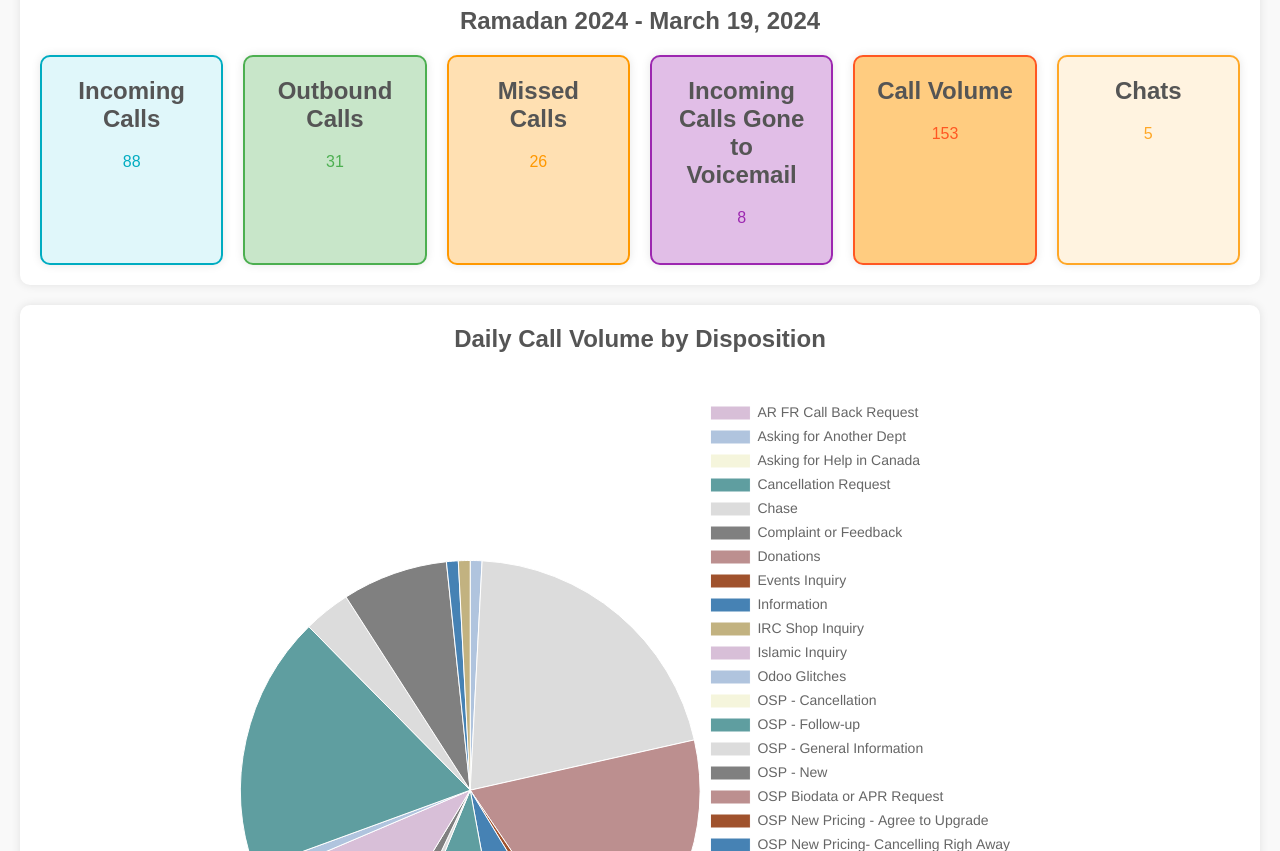
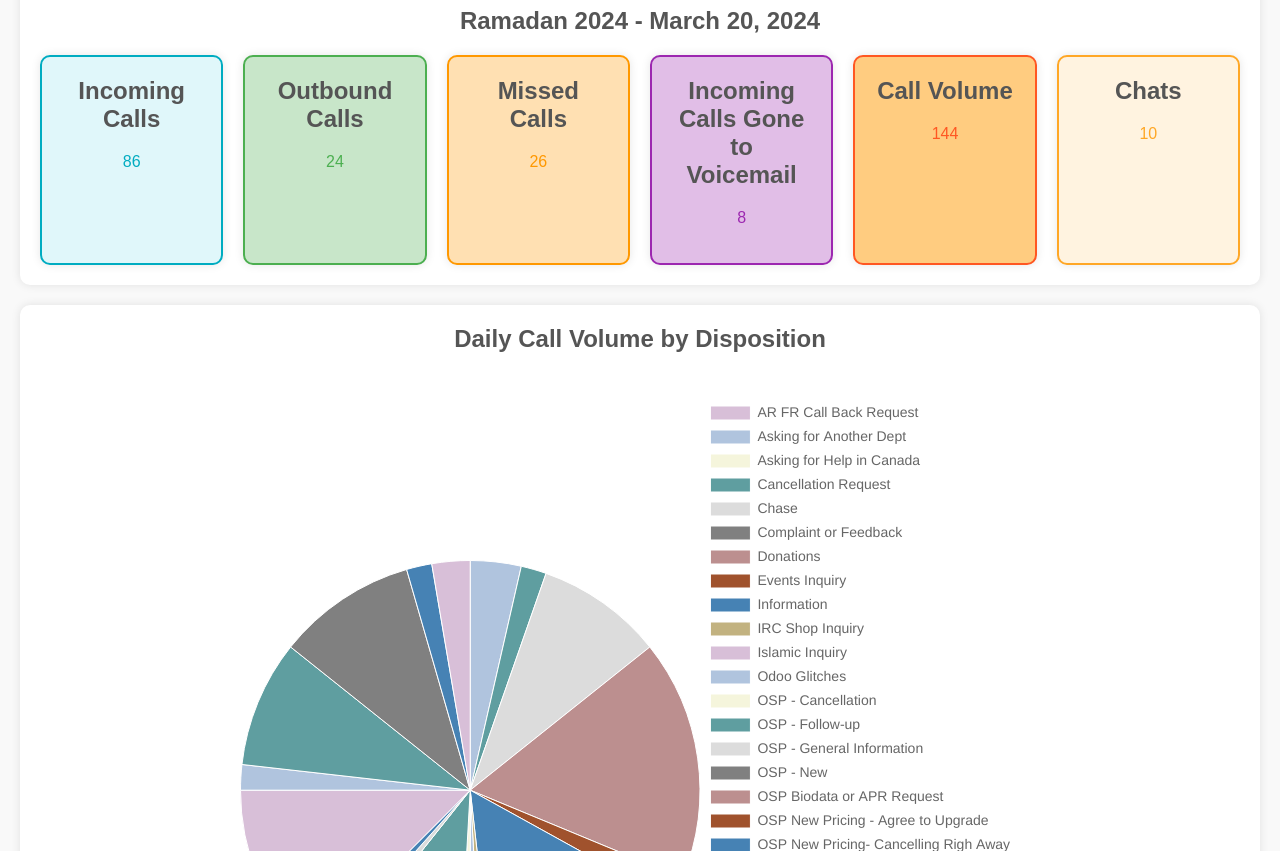
Before and after one commit to vsolano57/CallDashboard, a plain HTML site: page index.html in a window 1280 px wide. Shown: the part 101-952 px from the top of the page. Drawn offline with nearby package versions, Linux system fonts and the light colour scheme.

Commit message:
Update index.html

```diff
--- a/index.html
+++ b/index.html
@@ -92,15 +92,15 @@
 <body>
     <div class="container">
         <h1>Dashboard</h1>
-        <h2>Ramadan 2024 - March 19, 2024</h2>
+        <h2>Ramadan 2024 - March 20, 2024</h2>
         <div class="metric">
             <div class="metric-item incoming-calls">
                 <h2>Incoming Calls</h2>
-                <p>88</p>
+                <p>86</p>
             </div>
             <div class="metric-item outbound-calls">
                 <h2>Outbound Calls</h2>
-                <p>31</p>
+                <p>24</p>
             </div>
             <div class="metric-item missed-calls">
                 <h2>Missed Calls</h2>
@@ -112,11 +112,11 @@
             </div>
             <div class="metric-item call-volume">
                 <h2>Call Volume</h2>
-                <p>153</p>
+                <p>144</p>
             </div>
             <div class="metric-item chats">
                 <h2>Chats</h2>
-                <p>5</p>
+                <p>10</p>
             </div>
         </div>
     </div>
@@ -159,7 +159,7 @@
     <script>
         // Daily Call Volume by Disposition
         const labels = ['AR FR Call Back Request', 'Asking for Another Dept', 'Asking for Help in Canada', 'Cancellation Request', 'Chase', 'Complaint or Feedback', 'Donations', 'Events Inquiry', 'Information', 'IRC Shop Inquiry', 'Islamic Inquiry', 'Odoo Glitches', 'OSP - Cancellation', 'OSP - Follow-up', 'OSP - General Information', 'OSP - New', 'OSP Biodata or APR Request', 'OSP New Pricing - Agree to Upgrade', 'OSP New Pricing- Cancelling Righ Away', 'OSP New Pricing - Transfer to Orphan Care', 'Payment Method Update', 'Refund Request', 'Renewals', 'Tax Receipt - Follow-up', 'Tax Receipt - General Inquiry', 'Tax Receipt - Request', 'Water Wells Donation', 'Water Wells Information', 'Zakat Inquiries', 'Sales Call', 'Survey Completion'];
-        const data = [0, 1, 0, 0, 25, 0, 23, 1, 7, 0, 0, 0, 0, 11, 1, 2, 0, 0, 0, 0, 12, 1, 0, 22, 4, 9, 0, 0, 1, 1, 0];
+        const data = [0, 4, 0, 2, 10, 0, 19, 2, 17, 1, 0, 1, 1, 11, 1, 0, 0, 0, 1, 0, 14, 2, 0, 10, 0, 11, 0, 0, 2, 0, 3];
 const colors = ['#D8BFD8', '#B0C4DE', '#F5F5DC', '#5F9EA0', '#DCDCDC', '#808080', '#BC8F8F', '#A0522D', '#4682B4', '#C2B280']; // Pastel colors
 
 const ctx = document.getElementById('pieChart').getContext('2d');
@@ -211,9 +211,9 @@ const pieChart = new Chart(ctx, {
 });
 
 // Call Metrics Per Time of Day
-const callsData = [0, 0, 1, 0, 1, 0, 0, 0, 0, 0, 0, 0, 0, 0, 0, 1, 2, 2, 3, 6, 3, 1, 9, 5, 9, 12, 8, 6, 8, 11, 7, 15, 10, 11, 5, 10, 8, 1, 1, 0, 0, 0, 0, 0, 0, 1, 1, 0];
-const missedCallsData = [0, 0, 1, 0, 1, 0, 0, 0, 0, 0, 0, 0, 0, 0, 0, 0, 2, 1, 0, 2, 0, 0, 0, 1, 1, 0, 0, 0, 1, 1, 0, 5, 1, 4, 0, 0, 2, 0, 1, 0, 0, 0, 0, 0, 0, 1, 0, 0];
-const voicemailCallsData = [0, 0, 0, 0, 0, 0, 0, 0, 0, 0, 0, 0, 0, 0, 0, 1, 0, 1, 1, 0, 0, 0, 0, 0, 0, 0, 0, 0, 1, 1, 0, 1, 0, 1, 0, 0, 0, 0, 0, 0, 0, 0, 0, 0, 0, 0, 1, 0];
+const callsData = [0, 0, 0, 0, 0, 0, 0, 0, 0, 0, 0, 0, 0, 0, 0, 1, 0, 0, 10, 10, 9, 8, 8, 2, 8, 8, 8, 6, 6, 5, 6, 8, 17, 15, 5, 6, 4, 5, 0, 2, 0, 0, 0, 1, 2, 0, 0, 0];
+const missedCallsData = [0, 0, 0, 0, 0, 0, 0, 0, 0, 0, 0, 0, 0, 0, 0, 0, 0, 0, 5, 2, 3, 2, 1, 0, 0, 0, 0, 0, 1, 2, 0, 2, 2, 2, 0, 1, 0, 1, 0, 0, 0, 0, 0, 1, 2, 0, 0, 0];
+const voicemailCallsData = [0, 0, 0, 0, 0, 0, 0, 0, 0, 0, 0, 0, 0, 0, 0, 0, 0, 0, 2, 1, 0, 0, 0, 0, 0, 0, 0, 0, 0, 1, 0, 0, 1, 0, 0, 1, 0, 0, 0, 0, 0, 0, 0, 1, 1, 0, 0, 0];
 const halfHourLabels = Array.from({length: 48}, (_, i) => {
     const hour = Math.floor(i / 2);
     const minute = i % 2 === 0 ? '00' : '30';
@@ -292,31 +292,31 @@ document.addEventListener("DOMContentLoaded", function() {
     const agentData = {
         'Agent 1': {
             'Inbound Calls': 13,
-            'Outbound Calls': 6
+            'Outbound Calls': 5
         },
         'Agent 2': {
-            'Inbound Calls': 15,
-            'Outbound Calls': 0
+            'Inbound Calls': 11,
+            'Outbound Calls': 2
         },
         'Agent 3': {
-            'Inbound Calls': 10,
+            'Inbound Calls': 21,
             'Outbound Calls': 2
         },
         'Agent 4': {
-            'Inbound Calls': 24,
-            'Outbound Calls': 4
+            'Inbound Calls': 14,
+            'Outbound Calls': 2
         },
         'Agent 5': {
-            'Inbound Calls': 13,
-            'Outbound Calls': 2
+            'Inbound Calls': 21,
+            'Outbound Calls': 1
         },
         'Agent 6': {
-            'Inbound Calls': 12,
+            'Inbound Calls': 10,
             'Outbound Calls': 0
         },
         'Agent 7': {
-            'Inbound Calls': 1,
-            'Outbound Calls': 14
+            'Inbound Calls': 0,
+            'Outbound Calls': 10
         },
         'Agent 8': {
             'Inbound Calls': 0,
@@ -364,8 +364,8 @@ document.addEventListener("DOMContentLoaded", function() {
 
 // Emails Summary Overview
 document.addEventListener("DOMContentLoaded", function() {
-    const emailsReceivedData = 157; // Example data
-    const emailsSentData = 139; // Example data
+    const emailsReceivedData = 130; // Example data
+    const emailsSentData = 104; // Example data
 
     const emailsLabels = ['Emails Received', 'Emails Sent'];
     const emailsCounts = [emailsReceivedData, emailsSentData];
```
